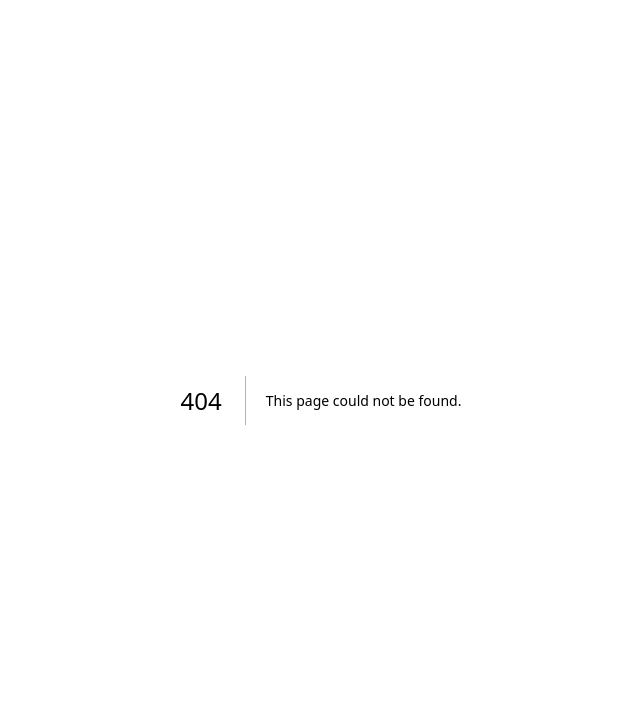
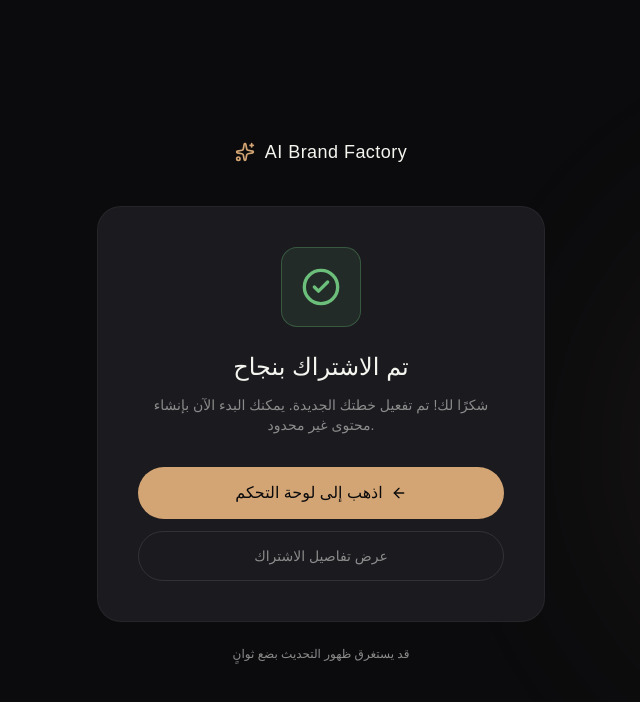
Before and after one commit to natouahmed47-eng/ai--brand-factory, a Next.js app in the folder frontend/: page /payment/success in a window 1280 px wide. Before the commit this address had no page. Shown: the top 702 px of the page, without its empty margins (319-959 px from the left). Built offline with nearby package versions, Linux system fonts and the light colour scheme.

Commit message:
Paddle overlay: helper + success page

```diff
--- /dev/null
+++ b/frontend/src/app/payment/success/page.tsx
@@ -0,0 +1,91 @@
+"use client";
+
+import Link from "next/link";
+import { CheckCircle2, Sparkles, ArrowLeft } from "lucide-react";
+import { theme } from "../../../lib/theme";
+
+export default function PaymentSuccessPage() {
+  return (
+    <main
+      className="min-h-screen flex items-center justify-center p-6 relative overflow-hidden"
+      style={{ background: theme.bg, color: theme.text }}
+    >
+      <div
+        className="fixed top-1/4 -right-40 w-[500px] h-[500px] rounded-full opacity-[0.08] blur-[120px] pointer-events-none"
+        style={{ background: theme.gold }}
+      />
+
+      <div className="w-full max-w-md relative">
+        <Link
+          href="/"
+          className="flex items-center justify-center gap-2.5 mb-10 group"
+        >
+          <Sparkles
+            className="w-5 h-5 transition group-hover:scale-110"
+            style={{ color: theme.gold }}
+          />
+          <span className="text-lg font-medium tracking-wide">
+            AI Brand Factory
+          </span>
+        </Link>
+
+        <div
+          className="rounded-3xl p-10 text-center"
+          style={{
+            background: theme.card,
+            border: `1px solid ${theme.lineSoft}`,
+          }}
+        >
+          <div
+            className="w-20 h-20 mx-auto rounded-2xl flex items-center justify-center mb-6"
+            style={{
+              background: "rgba(107,191,122,0.1)",
+              border: "1px solid rgba(107,191,122,0.3)",
+            }}
+          >
+            <CheckCircle2
+              className="w-10 h-10"
+              style={{ color: theme.success }}
+            />
+          </div>
+
+          <h1 className="text-2xl font-light mb-3" style={{ color: theme.text }}>
+            تم الاشتراك بنجاح
+          </h1>
+          <p className="text-sm mb-8" style={{ color: theme.muted }}>
+            شكرًا لك! تم تفعيل خطتك الجديدة. يمكنك البدء الآن بإنشاء محتوى غير
+            محدود.
+          </p>
+
+          <div className="space-y-3">
+            <Link
+              href="/dashboard"
+              className="flex items-center justify-center gap-2 w-full py-3.5 rounded-full font-medium transition hover:opacity-90"
+              style={{ background: theme.gold, color: theme.bg }}
+            >
+              اذهب إلى لوحة التحكم
+              <ArrowLeft className="w-4 h-4" />
+            </Link>
+            <Link
+              href="/settings"
+              className="block w-full py-3.5 rounded-full text-sm transition hover:bg-white/5"
+              style={{
+                color: theme.muted,
+                border: "1px solid rgba(255,255,255,0.1)",
+              }}
+            >
+              عرض تفاصيل الاشتراك
+            </Link>
+          </div>
+        </div>
+
+        <p
+          className="text-center text-xs mt-6"
+          style={{ color: theme.muted }}
+        >
+          قد يستغرق ظهور التحديث بضع ثوانٍ
+        </p>
+      </div>
+    </main>
+  );
+}
--- /dev/null
+++ b/frontend/src/lib/paddle.ts
@@ -0,0 +1,97 @@
+"use client";
+
+// ============================================
+// Paddle.js Helper (Overlay Checkout)
+// ============================================
+
+declare global {
+  interface Window {
+    Paddle?: any;
+  }
+}
+
+let paddleLoading: Promise<void> | null = null;
+
+function loadPaddleScript(): Promise<void> {
+  if (typeof window === "undefined") {
+    return Promise.reject(new Error("SSR not supported"));
+  }
+  if (window.Paddle) return Promise.resolve();
+  if (paddleLoading) return paddleLoading;
+
+  paddleLoading = new Promise((resolve, reject) => {
+    const script = document.createElement("script");
+    script.src = "https://cdn.paddle.com/paddle/v2/paddle.js";
+    script.async = true;
+    script.onload = () => resolve();
+    script.onerror = () => {
+      paddleLoading = null;
+      reject(new Error("Failed to load Paddle.js"));
+    };
+    document.head.appendChild(script);
+  });
+
+  return paddleLoading;
+}
+
+export type PaddlePlan = "pro" | "business";
+
+export async function openPaddleCheckout(
+  plan: PaddlePlan,
+  onSuccess?: () => void,
+  onClose?: () => void,
+): Promise<void> {
+  const token = localStorage.getItem("token");
+  if (!token) throw new Error("NOT_LOGGED_IN");
+
+  const clientToken = process.env.NEXT_PUBLIC_PADDLE_CLIENT_TOKEN;
+  const env = process.env.NEXT_PUBLIC_PADDLE_ENV || "sandbox";
+  if (!clientToken) throw new Error("PADDLE_TOKEN_MISSING");
+
+  // 1. Create Paddle transaction on backend
+  const res = await fetch("http://localhost:8000/payments/checkout", {
+    method: "POST",
+    headers: {
+      "Content-Type": "application/json",
+      Authorization: "Bearer " + token,
+    },
+    body: JSON.stringify({ plan }),
+  });
+
+  if (!res.ok) {
+    const err = await res.json().catch(() => ({}));
+    throw new Error(err.detail || "CHECKOUT_CREATE_FAILED");
+  }
+  const data = await res.json();
+  const transactionId = data.transaction_id;
+  if (!transactionId) throw new Error("NO_TRANSACTION_ID");
+
+  // 2. Load Paddle.js
+  await loadPaddleScript();
+
+  // 3. Configure Paddle
+  if (env === "sandbox") {
+    window.Paddle.Environment.set("sandbox");
+  }
+  window.Paddle.Initialize({
+    token: clientToken,
+    eventCallback: (event: any) => {
+      if (event?.name === "checkout.completed") {
+        onSuccess?.();
+      } else if (event?.name === "checkout.closed") {
+        onClose?.();
+      }
+    },
+  });
+
+  // 4. Open overlay
+  window.Paddle.Checkout.open({
+    transactionId,
+    settings: {
+      displayMode: "overlay",
+      theme: "dark",
+      locale: "ar",
+      successUrl: window.location.origin + "/payment/success",
+    },
+  });
+}
```
